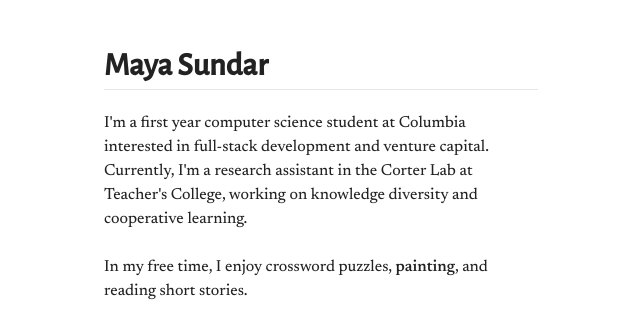
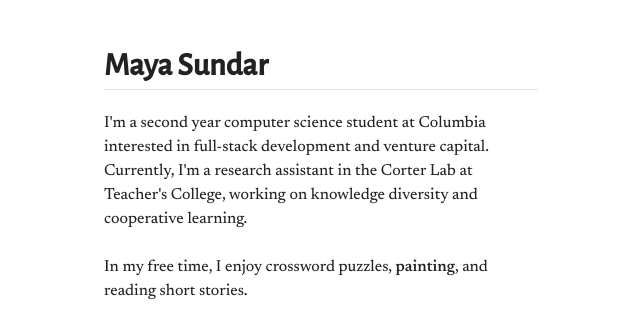
Before and after one commit to mayasundar/mayasundar.github.io, a Gatsby site in the folder mayasundar/: page / in a window 1280 px wide. Shown: the top 320 px of the page, 319-959 px from the left. Built offline with nearby package versions, Linux system fonts and the light colour scheme; Gatsby itself is replaced by a stand-in of ours; a web font is replaced by a local one.

Commit message:
test change

```diff
--- a/mayasundar/package.json
+++ b/mayasundar/package.json
@@ -13,7 +13,7 @@
     "build": "gatsby build",
     "serve": "gatsby serve",
     "clean": "gatsby clean",
-    "deploy": "gatsby build --prefix-paths && gh-pages -d public"
+    "deploy": "gatsby build && gh-pages -d public -b main"
 
   },
   "dependencies": {
--- a/mayasundar/src/pages/index.js
+++ b/mayasundar/src/pages/index.js
@@ -12,7 +12,7 @@ const IndexPage = () => {
       </div>
 
       <p>
-          I'm a first year computer science student at Columbia interested in full-stack development and venture capital.
+          I'm a second year computer science student at Columbia interested in full-stack development and venture capital.
           Currently, I'm a research assistant in the Corter Lab at Teacher's College, working on knowledge diversity and cooperative learning.
           <br />
           <br />
```
Also changed, not shown: mayasundar/.travis.yml (deleted).
